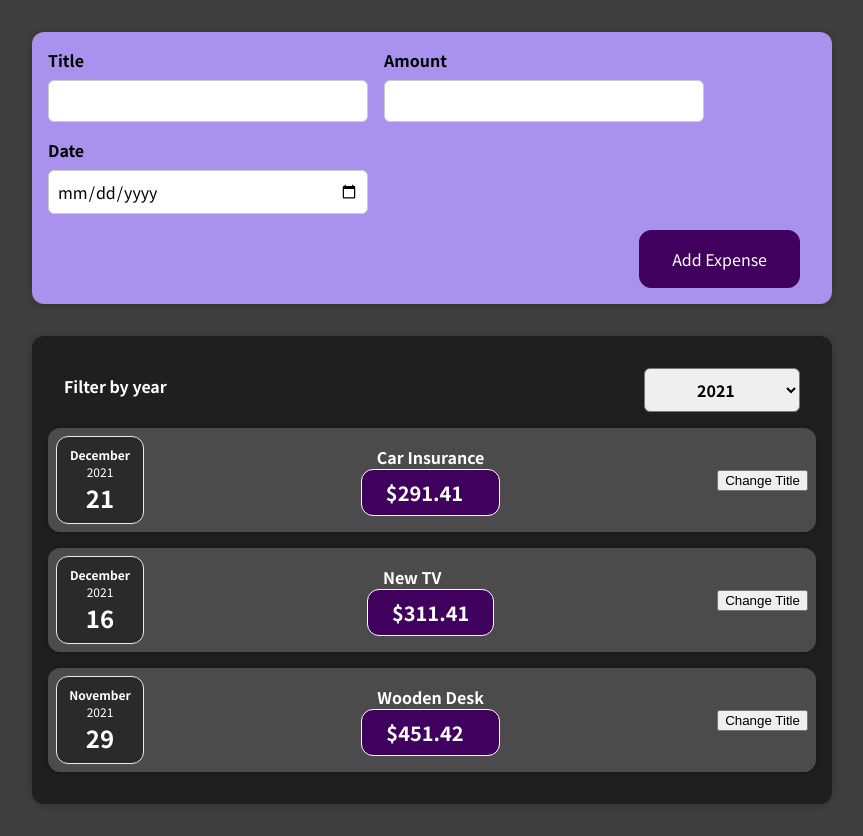
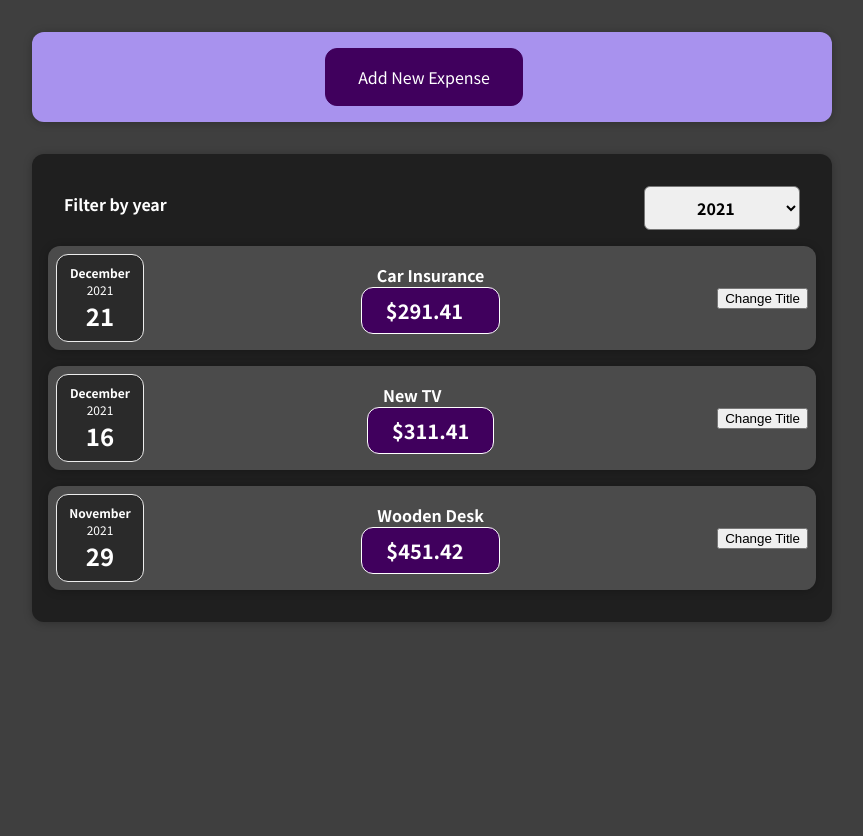
Before and after one commit to clopst/react-complete-guide, a React (Create React App) app: page / in a window 1280 px wide. Shown: the whole page, without its empty margins (208-1071 px from the left). After the commit the page ends 800 px from the top, so only its background shows below. Built offline with nearby package versions, Linux system fonts and the light colour scheme.

Commit message:
add button to show/hide expense form

```diff
--- a/src/components/NewExpense/ExpenseForm.js
+++ b/src/components/NewExpense/ExpenseForm.js
@@ -2,7 +2,7 @@ import { useState } from 'react';
 import './ExpenseForm.css';
 
 export const ExpenseForm = (props) => {
-  const { onSubmit } = props;
+  const { onSubmit, onCancel } = props;
 
   // const [title, setTitle] = useState('');
   // const [amount, setAmount] = useState('');
@@ -105,6 +105,9 @@ export const ExpenseForm = (props) => {
       </div>
 
       <div className="new-expense__actions">
+        <button type="button" onClick={onCancel}>
+          Cancel
+        </button>
         <button type="submit">Add Expense</button>
       </div>
     </form>
--- a/src/components/NewExpense/NewExpense.js
+++ b/src/components/NewExpense/NewExpense.js
@@ -1,8 +1,11 @@
+import { useState } from 'react';
 import { ExpenseForm } from './ExpenseForm';
 import './NewExpense.css';
 
 export const NewExpense = (props) => {
   const { onNewExpense } = props;
+
+  const [visible, setVisible] = useState(false);
 
   const handleSubmit = (expenseData) => {
     const expense = {
@@ -13,9 +16,21 @@ export const NewExpense = (props) => {
     onNewExpense(expense);
   };
 
+  const handleVisibleClick = () => {
+    setVisible(true);
+  };
+
+  const handleCancel = () => {
+    setVisible(false);
+  };
+
   return (
     <div className="new-expense">
-      <ExpenseForm onSubmit={handleSubmit} />
+      {visible ? (
+        <ExpenseForm onSubmit={handleSubmit} onCancel={handleCancel} />
+      ) : (
+        <button onClick={handleVisibleClick}>Add New Expense</button>
+      )}
     </div>
   );
 };
```
